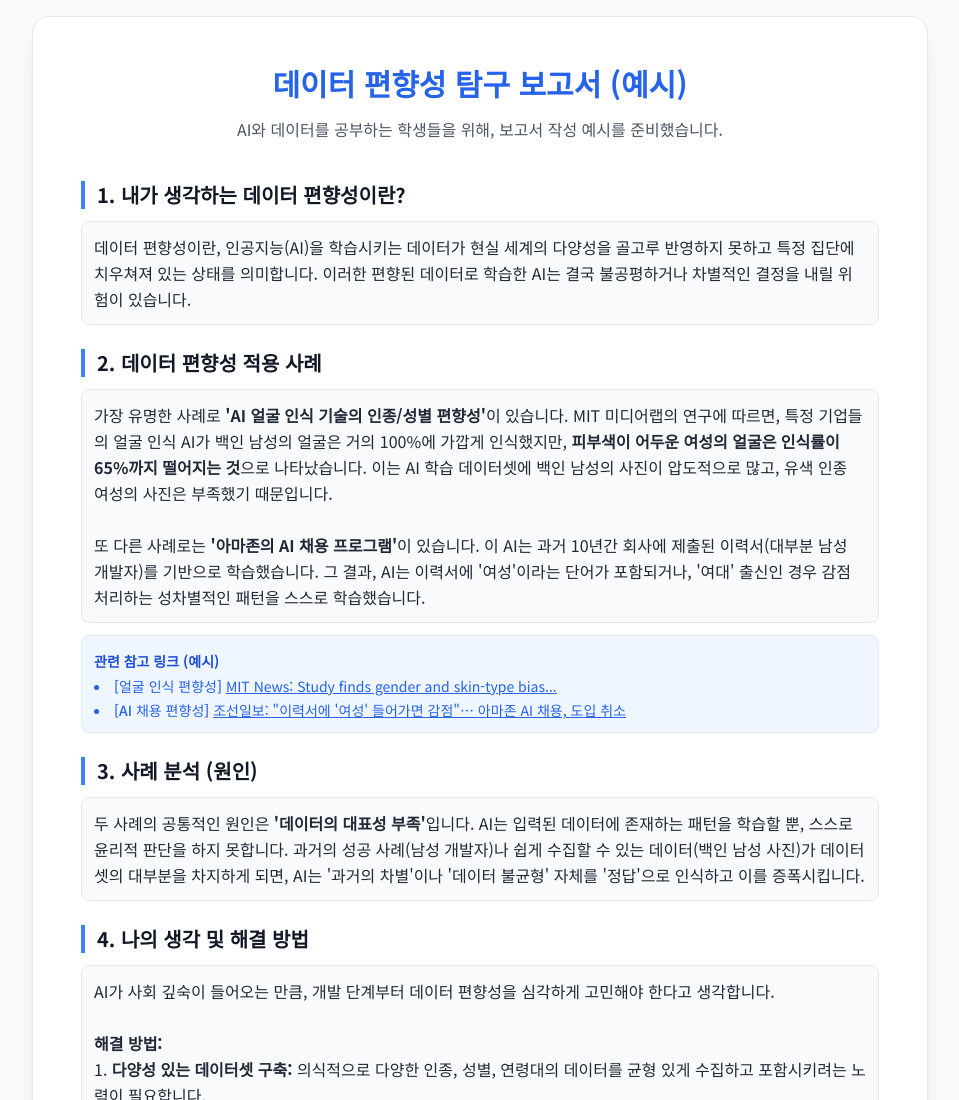
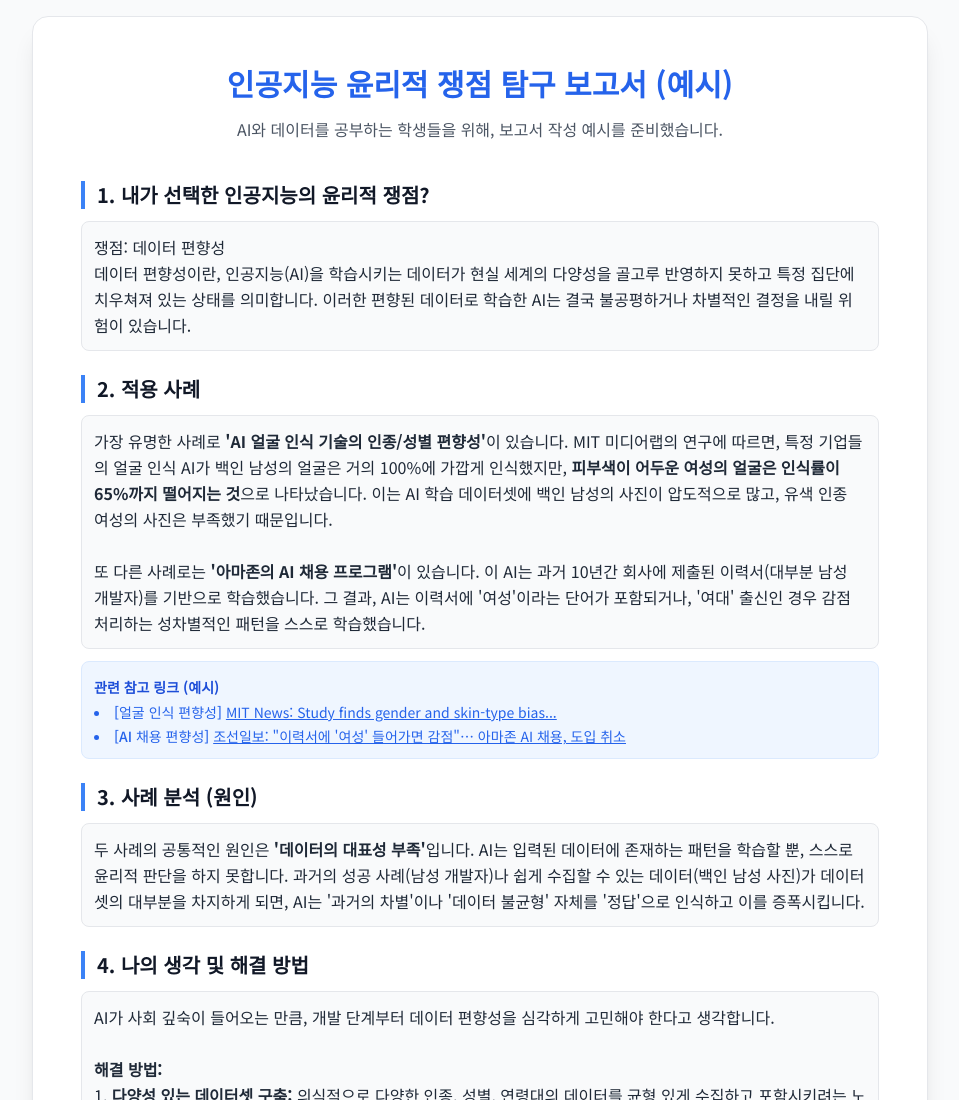
Before and after one commit to kankanssam/DBER, a plain HTML site: page index.html in a window 1280 px wide. Shown: the top 1100 px of the page, without its empty margins (160-1119 px from the left). Drawn offline with nearby package versions, Linux system fonts and the light colour scheme.

Commit message:
Update index.html

```diff
--- a/index.html
+++ b/index.html
@@ -3,7 +3,7 @@
 <head>
     <meta charset="UTF-8">
     <meta name="viewport" content="width=device-width, initial-scale=1.0">
-    <title>데이터 편향성 탐구 보고서</title>
+    <title>인공지능 윤리적 쟁점 탐구 보고서</title>
     <script src="https://cdn.tailwindcss.com"></script>
     <link rel="preconnect" href="https://fonts.googleapis.com">
     <link rel="preconnect" href="https://fonts.gstatic.com" crossorigin>
@@ -47,19 +47,21 @@
     <div class="w-full max-w-4xl mx-auto">
 
         <div id="example-screen" class="bg-white p-8 md:p-12 rounded-2xl shadow-xl border border-gray-200">
-            <h1 class="text-3xl font-bold text-center text-blue-600 mb-4">데이터 편향성 탐구 보고서 (예시)</h1>
+            <h1 class="text-3xl font-bold text-center text-blue-600 mb-4">인공지능 윤리적 쟁점 탐구 보고서 (예시)</h1>
             <p class="text-center text-gray-600 mb-10">AI와 데이터를 공부하는 학생들을 위해, 보고서 작성 예시를 준비했습니다.</p>
 
             <div class="space-y-6 text-gray-800">
                 <div>
-                    <h2 class="text-xl font-semibold text-gray-900 border-l-4 border-blue-500 pl-3 mb-3">1. 내가 생각하는 데이터 편향성이란?</h2>
+                    <h2 class="text-xl font-semibold text-gray-900 border-l-4 border-blue-500 pl-3 mb-3">1. 내가 선택한 인공지능의 윤리적 쟁점?</h2>
                     <p class="p-3 bg-gray-50 rounded-lg border border-gray-200 leading-relaxed">
+                        쟁점: 데이터 편향성</br>
+
                         데이터 편향성이란, 인공지능(AI)을 학습시키는 데이터가 현실 세계의 다양성을 골고루 반영하지 못하고 특정 집단에 치우쳐져 있는 상태를 의미합니다. 이러한 편향된 데이터로 학습한 AI는 결국 불공평하거나 차별적인 결정을 내릴 위험이 있습니다.
                     </p>
                 </div>
 
                 <div>
-                    <h2 class="text-xl font-semibold text-gray-900 border-l-4 border-blue-500 pl-3 mb-3">2. 데이터 편향성 적용 사례</h2>
+                    <h2 class="text-xl font-semibold text-gray-900 border-l-4 border-blue-500 pl-3 mb-3">2. 적용 사례</h2>
                     <p class="p-3 bg-gray-50 rounded-lg border border-gray-200 leading-relaxed">
                         가장 유명한 사례로 <strong>'AI 얼굴 인식 기술의 인종/성별 편향성'</strong>이 있습니다. MIT 미디어랩의 연구에 따르면, 특정 기업들의 얼굴 인식 AI가 백인 남성의 얼굴은 거의 100%에 가깝게 인식했지만, <strong>피부색이 어두운 여성의 얼굴은 인식률이 65%까지 떨어지는 것</strong>으로 나타났습니다. 이는 AI 학습 데이터셋에 백인 남성의 사진이 압도적으로 많고, 유색 인종 여성의 사진은 부족했기 때문입니다.
                         <br><br>
```
